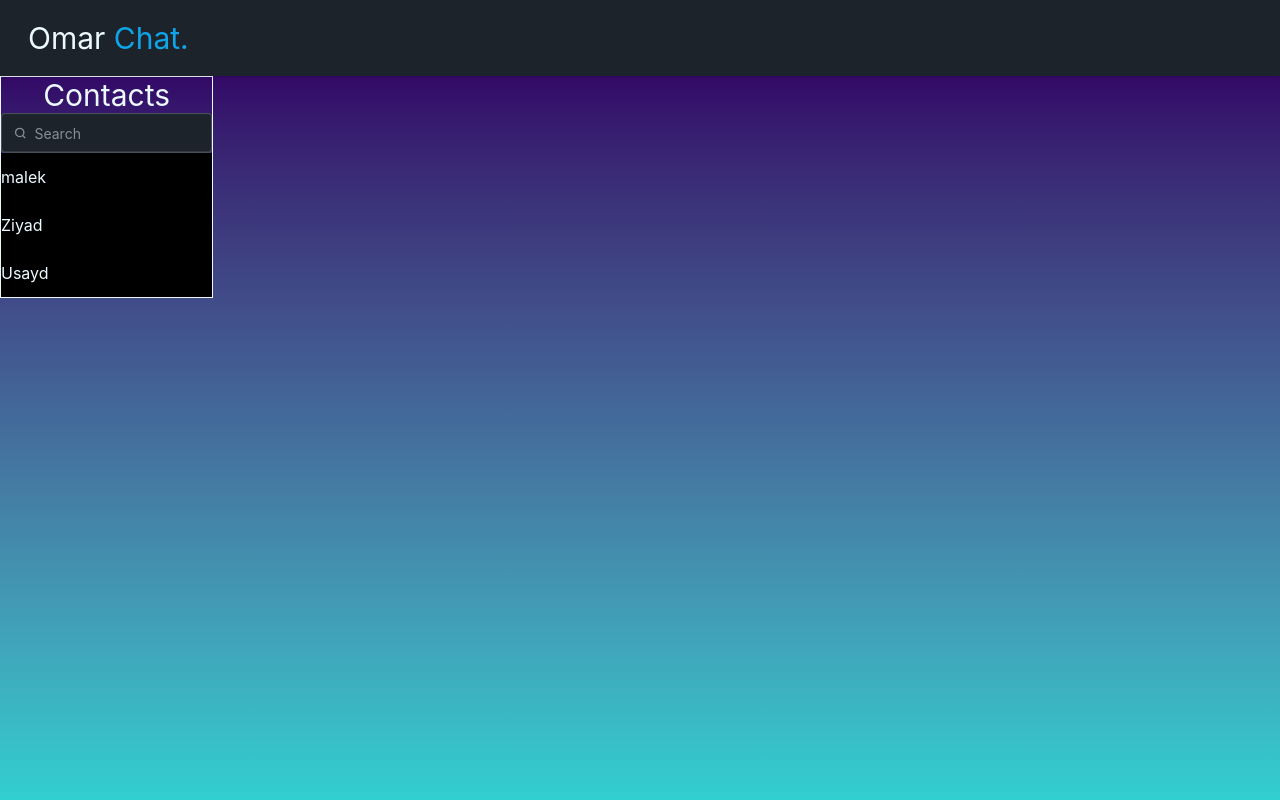
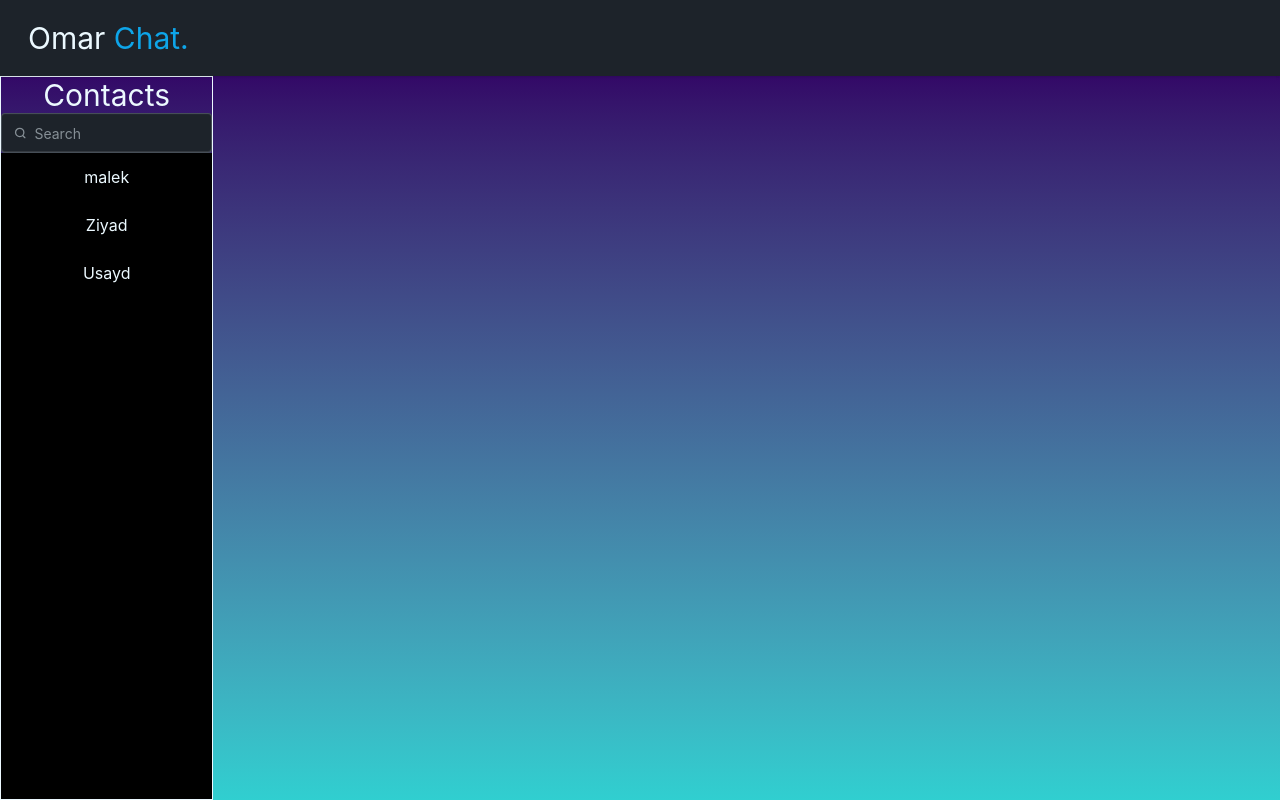
Before and after one commit to omarmyeah/omar-chat, a React (Vite) app in the folder frontend/: page /chat/0 in a window 1280 px wide. Built offline with nearby package versions, Linux system fonts and the light colour scheme.

Commit message:
Finished core features of sidebar style, started working on Messages display

```diff
--- a/frontend/src/components/Sidebar.jsx
+++ b/frontend/src/components/Sidebar.jsx
@@ -3,16 +3,16 @@ import { NavLink } from "react-router";
 export default function ContactsSidebar({ contacts, onClick = (contact) => console.log(contact.name), parentUrl = '/chat' }) {
     console.log(contacts)
     return (
-        <div className="bg-black">
-            <ul>
+        <div className="bg-black flex flex-1">
+            <ul className="flex-col flex-1">
                 {contacts.map((contact) => (
                     <li
-                        className="py-3 flex flex-col justify-center"
+                        className="py-3 flex flex-col justify-center items-center hover:text-primary"
                         key={contact.id}
                     >
                         <NavLink
                             to={`${parentUrl}/${contact.id}`}
-                            className='hover:text-primary'
+                            className="flex flex-1"
                         >
                             {contact.name}
                         </NavLink>
--- a/frontend/src/pages/Chat.jsx
+++ b/frontend/src/pages/Chat.jsx
@@ -4,8 +4,8 @@ import ContactsSidebar from "../components/Sidebar";
 export default function Chat() {
     return (
         <>
-            <div className="grid grid-cols-6">
-                <div className="col-span-1 border">
+            <div className="grid grid-cols-6 flex-1">
+                <div className="col-span-1 border flex flex-col">
                     {/* Contacts list*/}
                     <h1 className="text-3xl text-center">Contacts</h1>
                     {/* make this functional */}
```
Also changed, not shown: frontend/src/components/MessagesDisplay.jsx (added).
